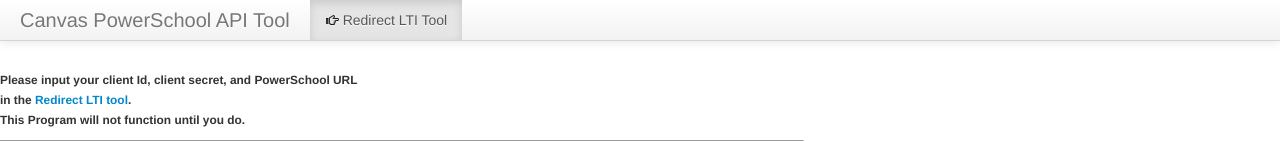
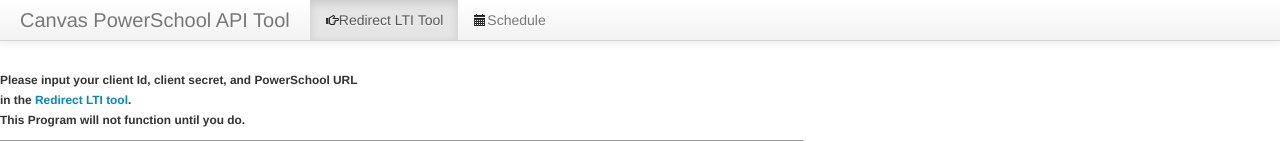
Before and after one commit to ejlax/ps_api, a PHP site: page /?ps_url=1 in a window 1280 px wide. Shown: the top 141 px of the page. Run offline with PHP 8.4, Linux system fonts and the light colour scheme; data that the repository does not hold is empty; grey boxes are pictures that could not be loaded.

Commit message:
changed link in top bar

```diff
--- a/header.php
+++ b/header.php
@@ -41,10 +41,11 @@
             <span class="icon-bar"></span>
             <span class="icon-bar"></span>
           </a>
-          <a class="brand" href="home.php">Canvas PowerSchool API Tool</a>
+          <a class="brand" href="index.php">Canvas PowerSchool API Tool</a>
           <div class="nav-collapse collapse">
             <ul class="nav">
-              <li class="active"><a href="https://lti-examples.heroku.com/index.html?tool=redirect"><i class="icon-hand-right icon-black"></i> Redirect LTI Tool</a></li>
+              <li class="active"><a href="https://lti-examples.heroku.com/index.html?tool=redirect"><i class="icon-hand-right icon-black"></i>Redirect LTI Tool</a></li>
+              <li><a href="schedule.php"><i class="icon-calendar icon-black"></i>Schedule</a></li>
             </ul>
             <ul class="nav pull-right">
             	<li class="dropdown">
```
